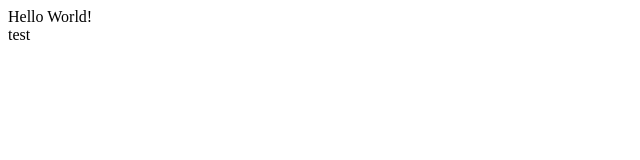
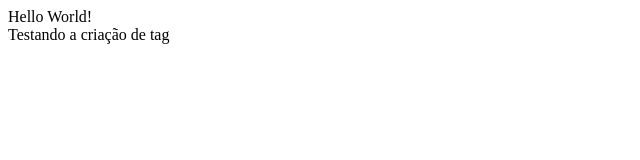
Before and after one commit to codewlad/test-git-flow, a plain HTML site: page index.html in a window 1280 px wide. Shown: the whole page, without its empty margins (0-640 px from the left). Drawn offline with Linux system fonts and the light colour scheme.

Commit message:
update span element text in index.html

```diff
--- a/index.html
+++ b/index.html
@@ -7,6 +7,5 @@
 </head>
 <body>
   <div id="app">Hello World!</div>
-  <span>test</span>
+  <span>Testando a criação de tag</span>
 </body>
-</html>
```
